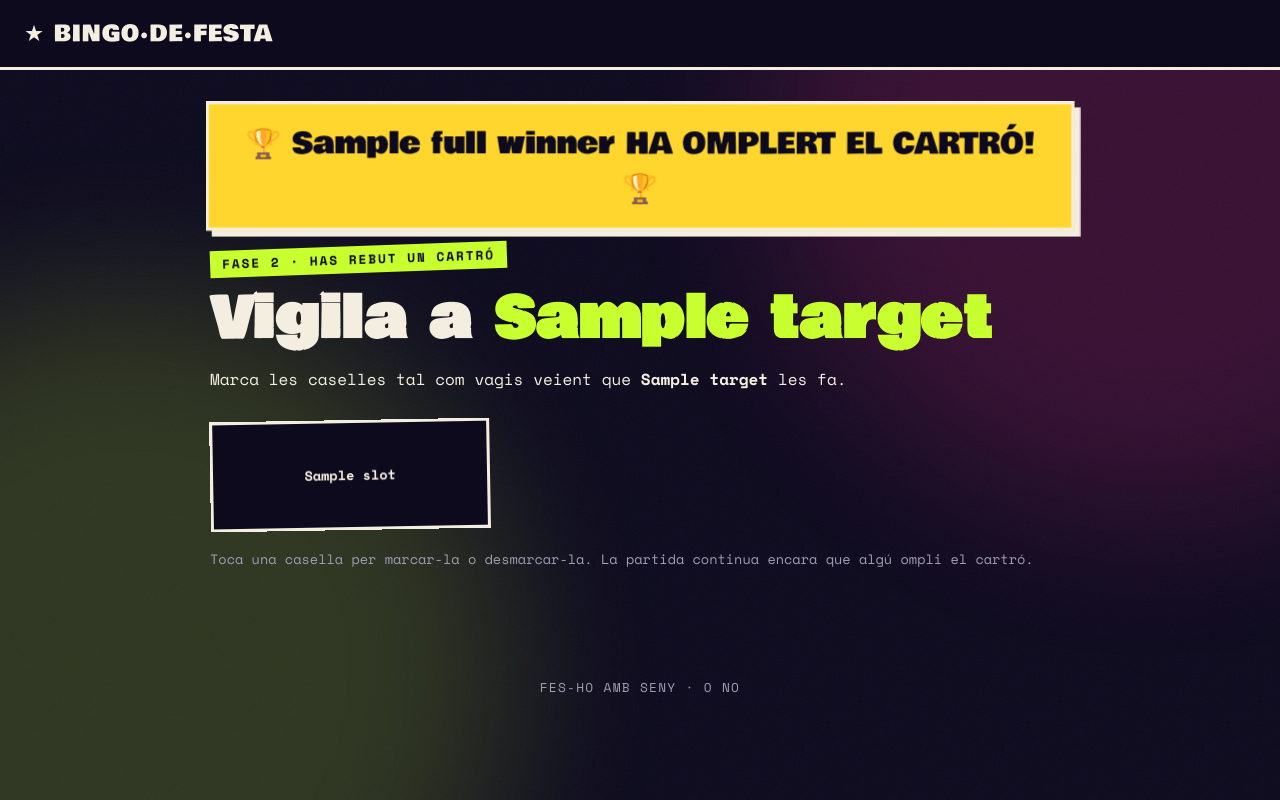
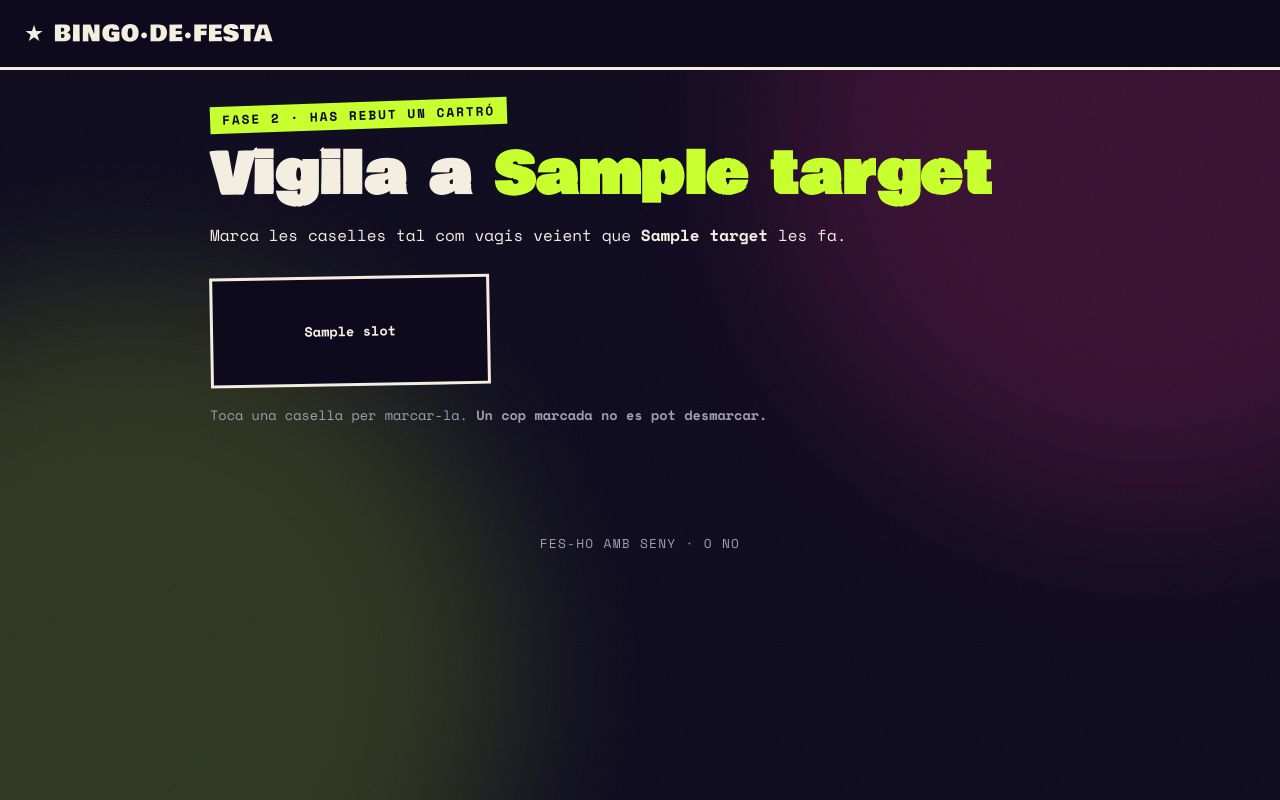
Before and after one commit to llucfisas/bingo, a Python web app: template templates/play_card.html in a window 1280 px wide. Run offline with Jinja, Linux system fonts and the light colour scheme; the template is opened without the code that fills it: most values are stand-ins (such as "Sample title", 1, 10 or a date in 2020).

Commit message:
Refactor winner display and update logic

```diff
--- a/templates/play_card.html
+++ b/templates/play_card.html
@@ -1,14 +1,6 @@
 {% extends "base.html" %}
 {% block title %}Fase 2 · A jugar!{% endblock %}
 {% block content %}
-<div id="winner-area">
-{% if full_winner %}
-  <div class="banner banner-full">🏆 {{ full_winner.name }} HA OMPLERT EL CARTRÓ! 🏆</div>
-{% elif line_winner %}
-  <div class="banner">⚡ Línia! {{ line_winner.name }} ha fet la primera línia ⚡</div>
-{% endif %}
-</div>
-
 {% if played %}
   <div class="eyebrow">Fase 2 · Has rebut un cartró</div>
   <h1>Vigila a <span style="color: var(--lime);">{{ played.target.name }}</span></h1>
@@ -23,7 +15,7 @@
   </div>
 
   <p style="color: var(--ink-dim); font-size: 0.85rem; margin-top: 1rem;">
-    Toca una casella per marcar-la o desmarcar-la. La partida continua encara que algú ompli el cartró.
+    Toca una casella per marcar-la. <strong>Un cop marcada no es pot desmarcar.</strong>
   </p>
 {% else %}
   <p>No tens cap cartró assignat aquesta fase.</p>
@@ -38,6 +30,8 @@
     grid.addEventListener('click', async (e) => {
       const slot = e.target.closest('.slot');
       if (!slot) return;
+      // Si ja està marcada, no fa res (no es pot desmarcar)
+      if (slot.classList.contains('marked')) return;
       const idx = slot.dataset.idx;
       try {
         const r = await fetch("{{ url_for('mark_slot') }}", {
@@ -51,36 +45,16 @@
           data.marks.forEach((m, i) => {
             slots[i].classList.toggle('marked', m);
           });
-          updateBanners(data.line_winner, data.full_winner);
         }
       } catch (err) {}
     });
   }
 
-  function updateBanners(line, full) {
-    const area = document.getElementById('winner-area');
-    if (!area) return;
-    let html = '';
-    if (full) {
-      html += '<div class="banner banner-full">🏆 ' + escapeHtml(full) + ' HA OMPLERT EL CARTRÓ! 🏆</div>';
-    } else if (line) {
-      html += '<div class="banner">⚡ Línia! ' + escapeHtml(line) + ' ha fet la primera línia ⚡</div>';
-    }
-    area.innerHTML = html;
-  }
-
-  function escapeHtml(s) {
-    return String(s).replace(/[&<>"']/g, c => ({
-      '&':'&amp;','<':'&lt;','>':'&gt;','"':'&quot;',"'":'&#39;'
-    }[c]));
-  }
-
-  // Polling per detectar guanyadors d'altres jugadors i canvis de fase
+  // Polling només per detectar canvi de fase (p.ex. admin acaba la partida)
   setInterval(async () => {
     try {
       const r = await fetch("{{ url_for('state') }}");
       const data = await r.json();
-      updateBanners(data.line_winner, data.full_winner);
       if (data.phase !== phase) {
         location.reload();
       }
```
